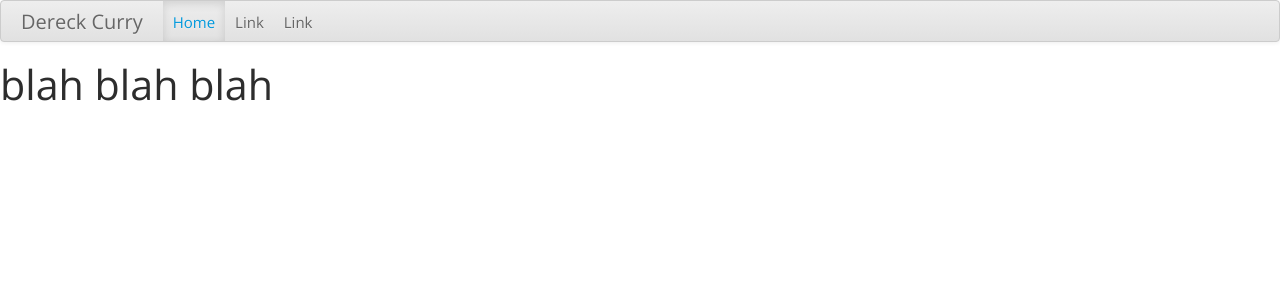
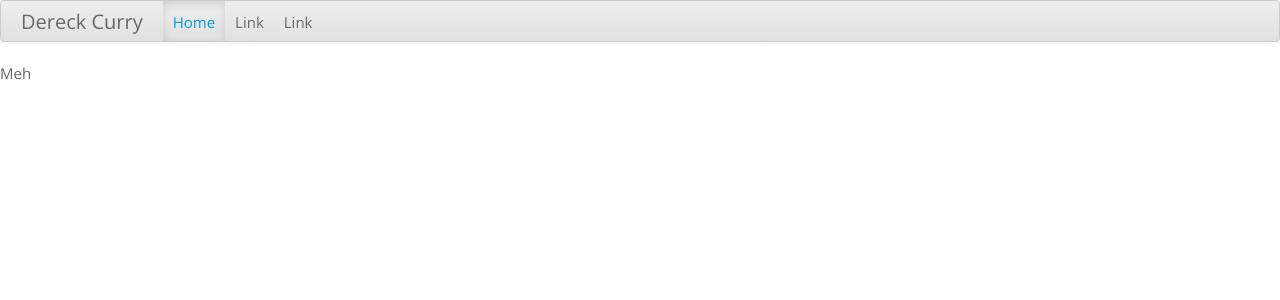
Before and after one commit to thedereck/thedereck.github.com, a Jekyll site: the page built from index.html, in a window 1280 px wide. Shown: the top 300 px of the page. Built offline with Jekyll 4.4.1, drawn with Linux system fonts in a browser that asks for light colours.

Commit message:
Testing liquid.

```diff
--- a/_layouts/page.html
+++ b/_layouts/page.html
@@ -16,7 +16,7 @@
 				</ul>
 			</div>
 		</div>
-		<h1>blah blah blah</h1>
+		{{ content }}
 		<script src="js/bootstrap.min.js"></script>
 	</body>
 </html>
--- a/index.html
+++ b/index.html
@@ -2,3 +2,5 @@
 layout: page
 title: The Dereck
 ---
+
+Meh
```
